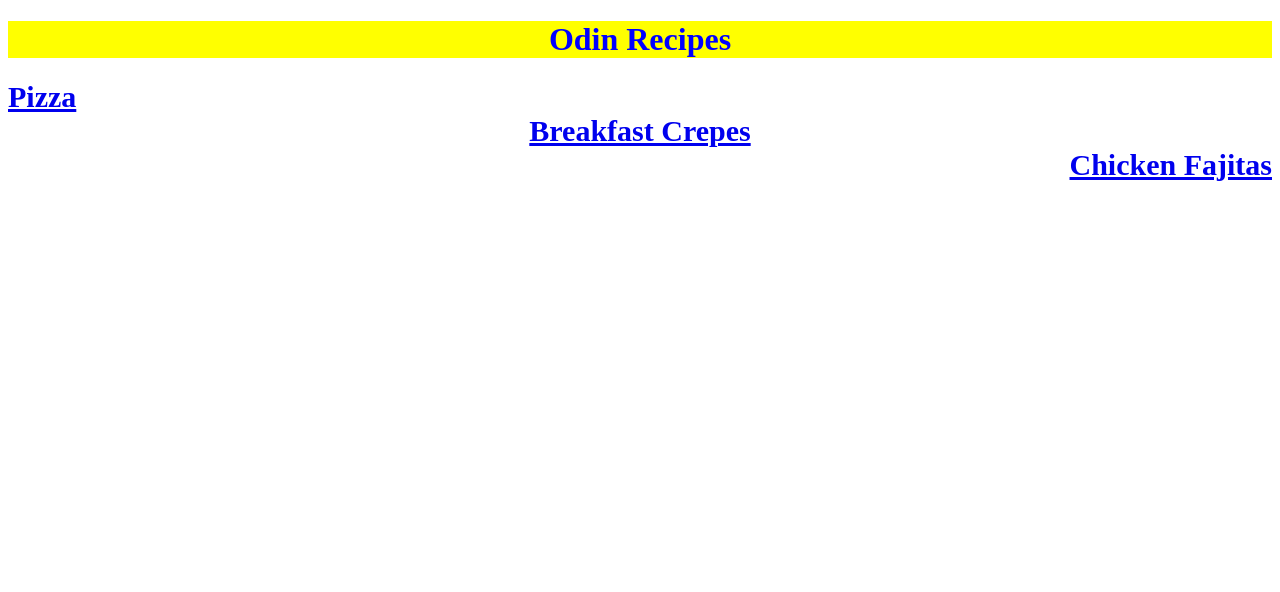
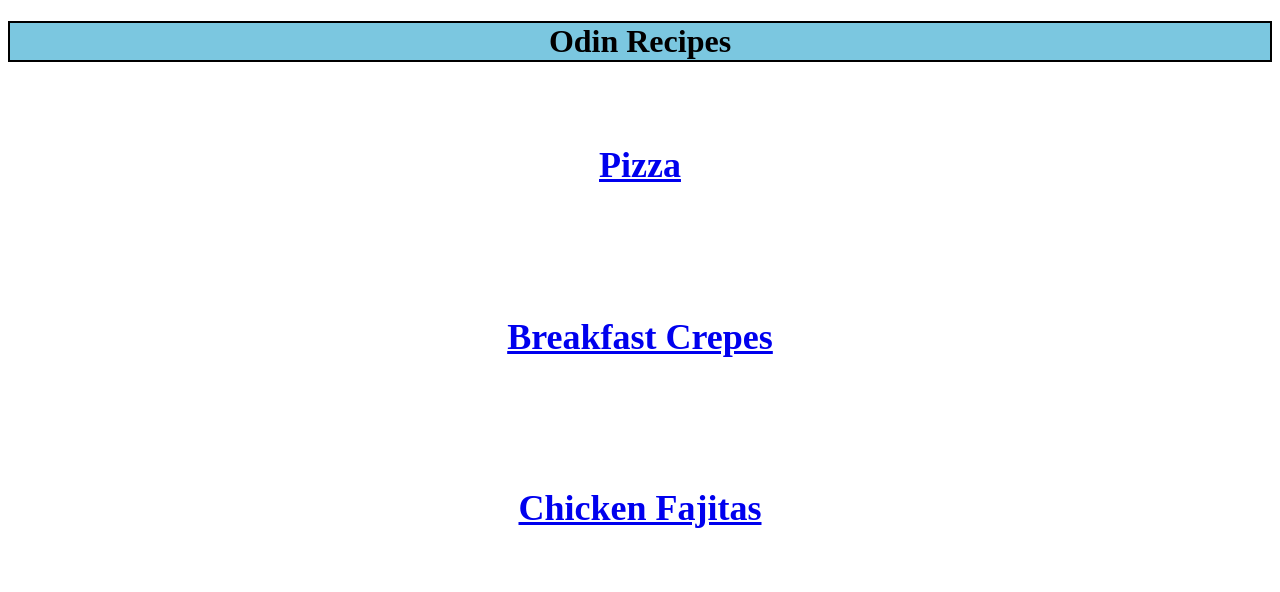
Before and after one commit to WillJohnny17/odin-recipes, a plain HTML site: page index.html in a window 1280 px wide. Drawn offline with Linux system fonts and the light colour scheme.

Commit message:
put a border on the title and centered the 3 recipes with div

```diff
--- a/index.html
+++ b/index.html
@@ -7,8 +7,18 @@
     </head>
     <body>
         <h1>Odin Recipes</h1>
-        <a class="first link" href="recipes/pizza.html">Pizza</a></li>
-        <a class="second link" href="recipes/crepes.html">Breakfast Crepes</a></li>
-        <a class="third link" href="recipes/chicken_fajitas.html">Chicken Fajitas</a></li>
+
+        <div class="pizza">
+        <h2><a href="recipes/pizza.html">Pizza</a></h2>
+        </div>
+
+        <div class="crepes">
+        <h2><a href="recipes/crepes.html">Breakfast Crepes</a></h2>
+        </div>
+
+        <div class="chicken_fajitas">
+        <h2><a href="recipes/chicken_fajitas.html">Chicken Fajitas</a></h2>
+        </div>
+
     </body>
 </html>
--- a/styles.css
+++ b/styles.css
@@ -1,26 +1,15 @@
 
 h1 {text-align: center;
-    color: blue;
+    color: black;
     font-family: "Times New Roman", serif;
     font-weight: bold;
-    background-color: yellow; }
+    border: 2px solid black;
+    background-color: rgb(123, 199, 224) }
 
 
-.link {font-size: 30px;
-       font-weight: bold;
-       }
-
-.first.link {
-    display: block;
-    text-align: left;
-}
-
-.second.link {
-    display: block;
+div {
+    padding: 30px;
+    font-size: 24px;
     text-align: center;
-}
-
-.third.link {
-    display: block;
-    text-align: right;
-}
+    margin-bottom: 10px;
+     }
```
